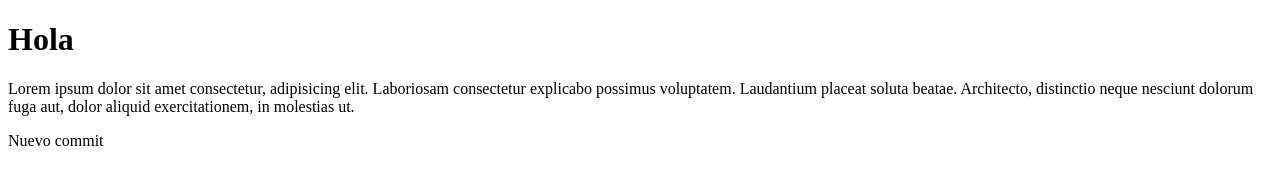
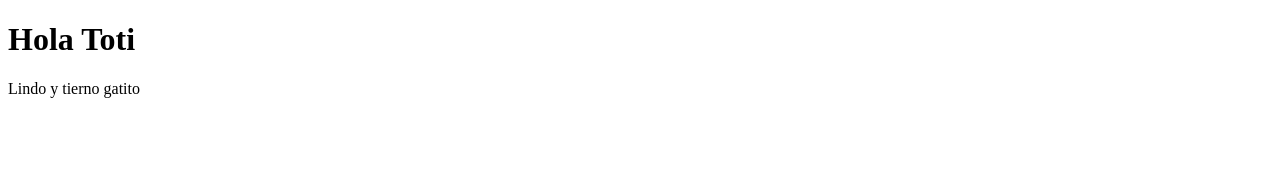
Before and after one commit to julian-carrasco/prueba, a plain HTML site: page prueba/index.html in a window 1280 px wide. Drawn offline with Linux system fonts and the light colour scheme.

Commit message:
Branch toti, añadimos mensaje

```diff
--- a/prueba/index.html
+++ b/prueba/index.html
@@ -7,8 +7,7 @@
     <title>Document</title>
 </head>
 <body>
-    <h1>Hola</h1>
-    <p>Lorem ipsum dolor sit amet consectetur, adipisicing elit. Laboriosam consectetur explicabo possimus voluptatem. Laudantium placeat soluta beatae. Architecto, distinctio neque nesciunt dolorum fuga aut, dolor aliquid exercitationem, in molestias ut.</p>
-    <p>Nuevo commit</p>
+    <h1>Hola Toti</h1>
+    <p>Lindo y tierno gatito</p>
 </body>
 </html>
```
